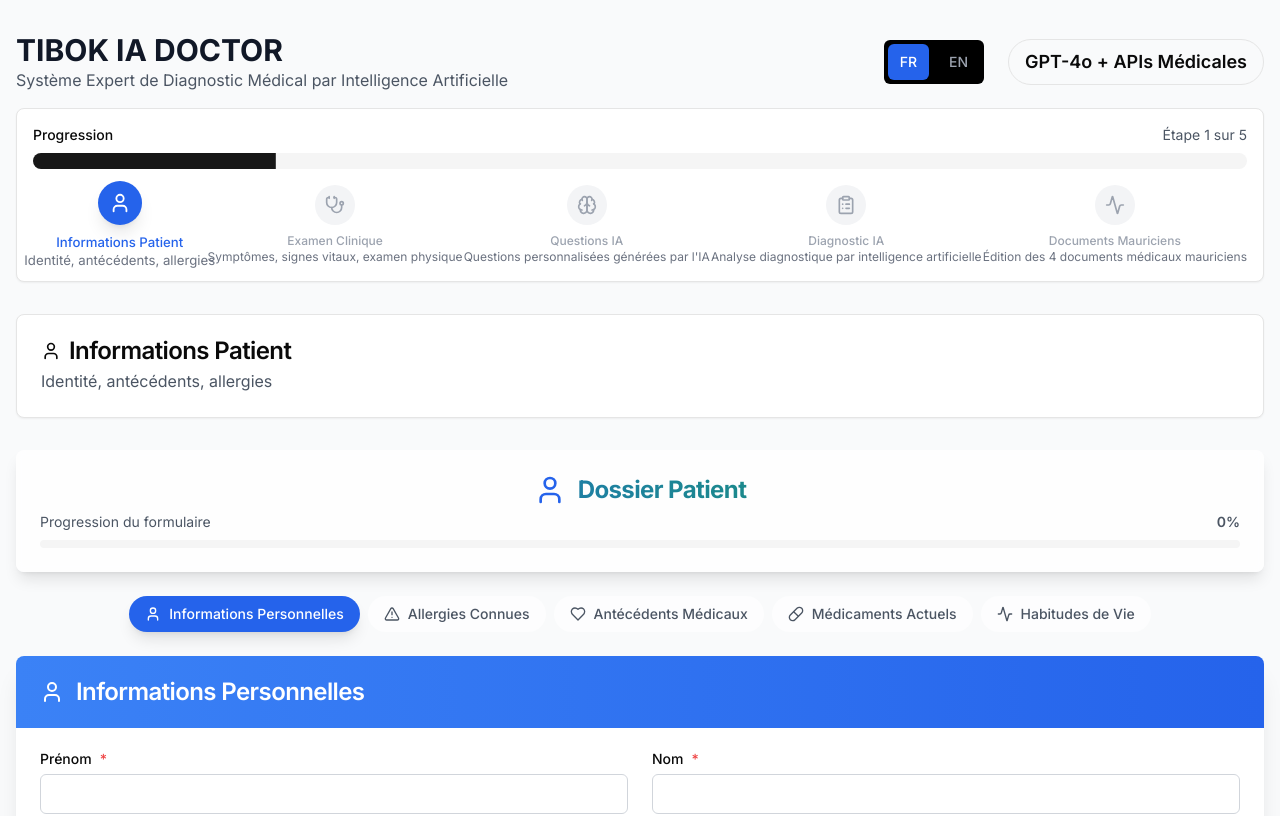
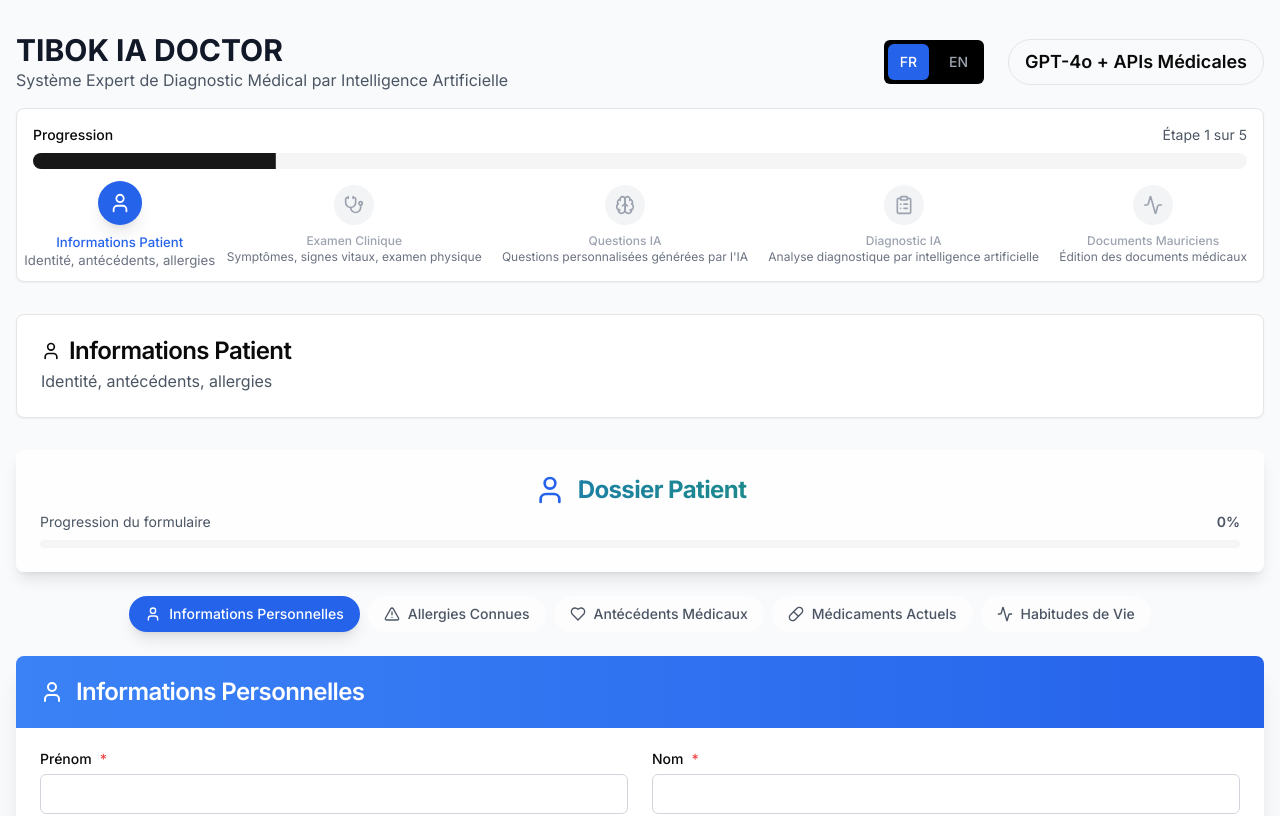
Before and after one commit to stefbach/AI-DOCTOR, a Next.js app: page / in a window 1280 px wide. Shown: the top 816 px of the page. Built offline with nearby package versions, Linux system fonts and the light colour scheme.

Commit message:
Update page.tsx

```diff
--- a/app/page.tsx
+++ b/app/page.tsx
@@ -73,7 +73,7 @@ export default function MedicalAIExpert() {
     {
       id: 4,
       title: "Documents Mauriciens",
-      description: "Édition des 4 documents médicaux mauriciens",
+      description: "Édition des documents médicaux",
       icon: <Activity className="h-5 w-5" />,
       component: MedicalWorkflow, // 👈 NOUVEAU - ÉTAPE FINALE
     },
```
